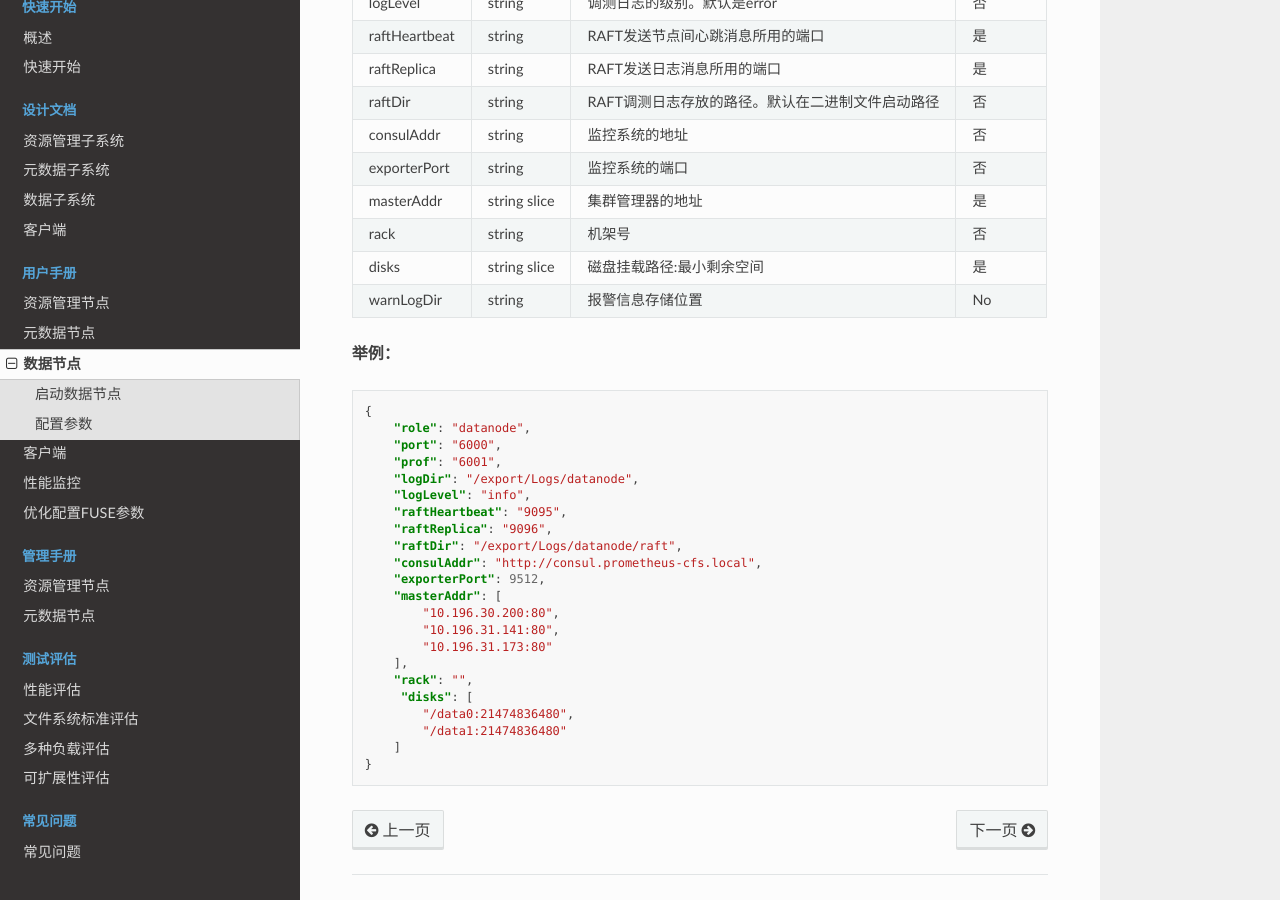
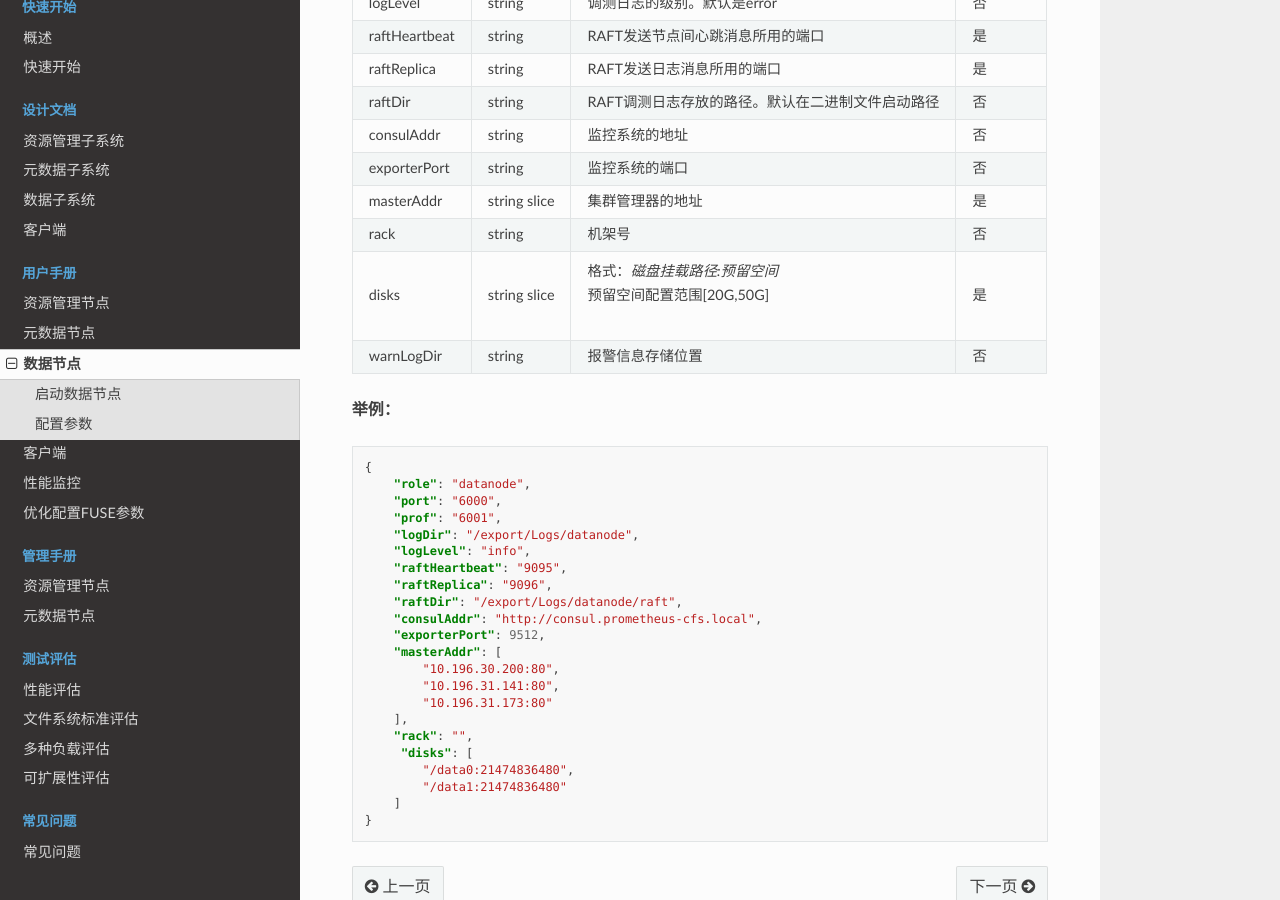
Before and after one commit to cubefs/docs-zh, a Sphinx documentation site: the page built from docs/source/user-guide/datanode.rst, in a window 1280 px wide and 900 px high, scrolled down 677 px. Built offline with Sphinx 7.4.7 and the Read the Docs theme 2.0.0, drawn with Linux system fonts in a browser that asks for light colours.

Commit message:
disk configuration detail
Signed-off-by: Tianpeng Li <skypigltp@gmail.com>

```diff
--- a/docs/source/user-guide/datanode.rst
+++ b/docs/source/user-guide/datanode.rst
@@ -30,8 +30,10 @@
    "exporterPort", "string", "监控系统的端口", "否"
    "masterAddr", "string slice", "集群管理器的地址", "是"
    "rack", "string", "机架号", "否"
-   "disks", "string slice", "磁盘挂载路径:最小剩余空间", "是"
-   "warnLogDir","string","报警信息存储位置","No"
+   "disks", "string slice", "
+   | 格式：*磁盘挂载路径:预留空间*
+   | 预留空间配置范围[20G,50G]", "是"
+   "warnLogDir","string","报警信息存储位置","否"
 
 
 **举例：**
```
